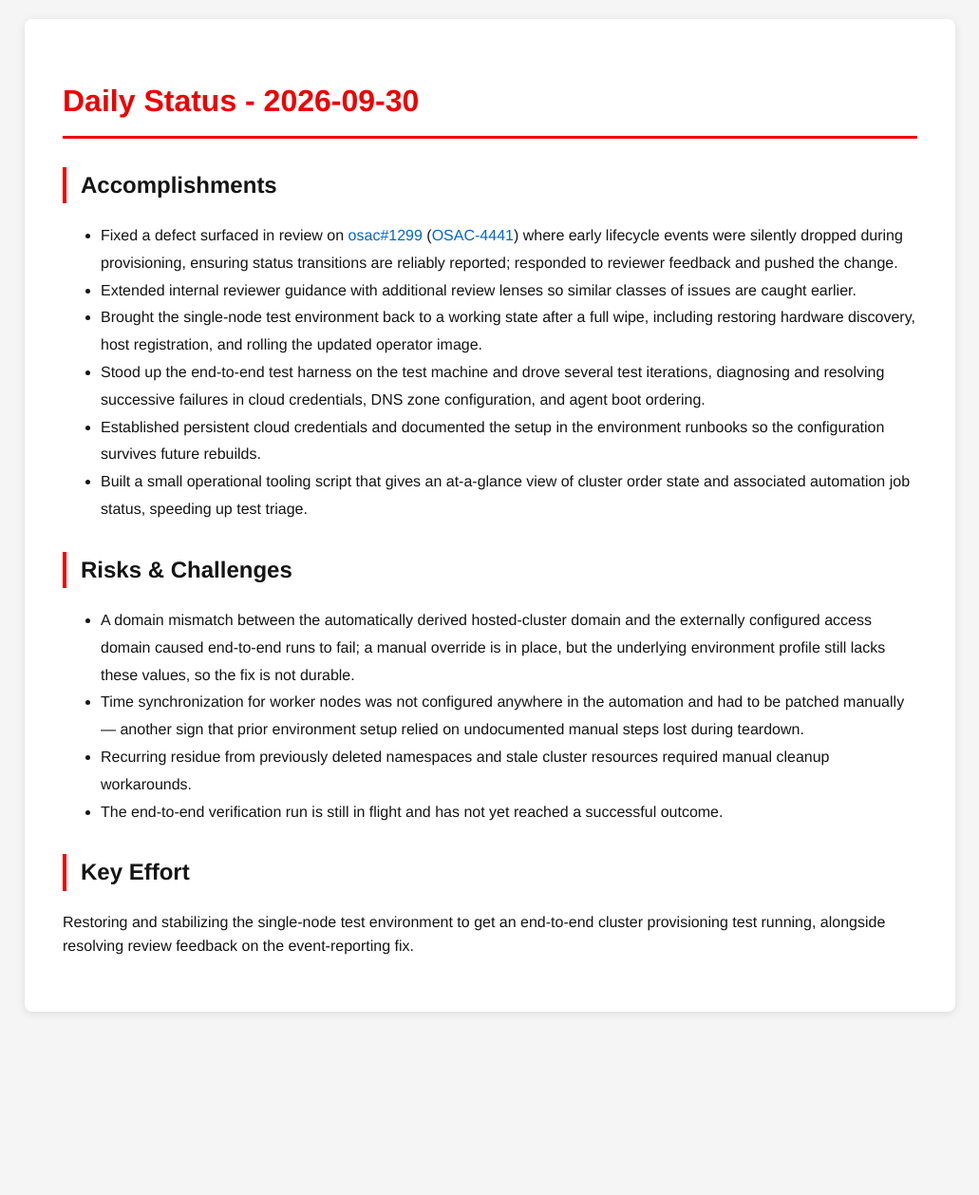
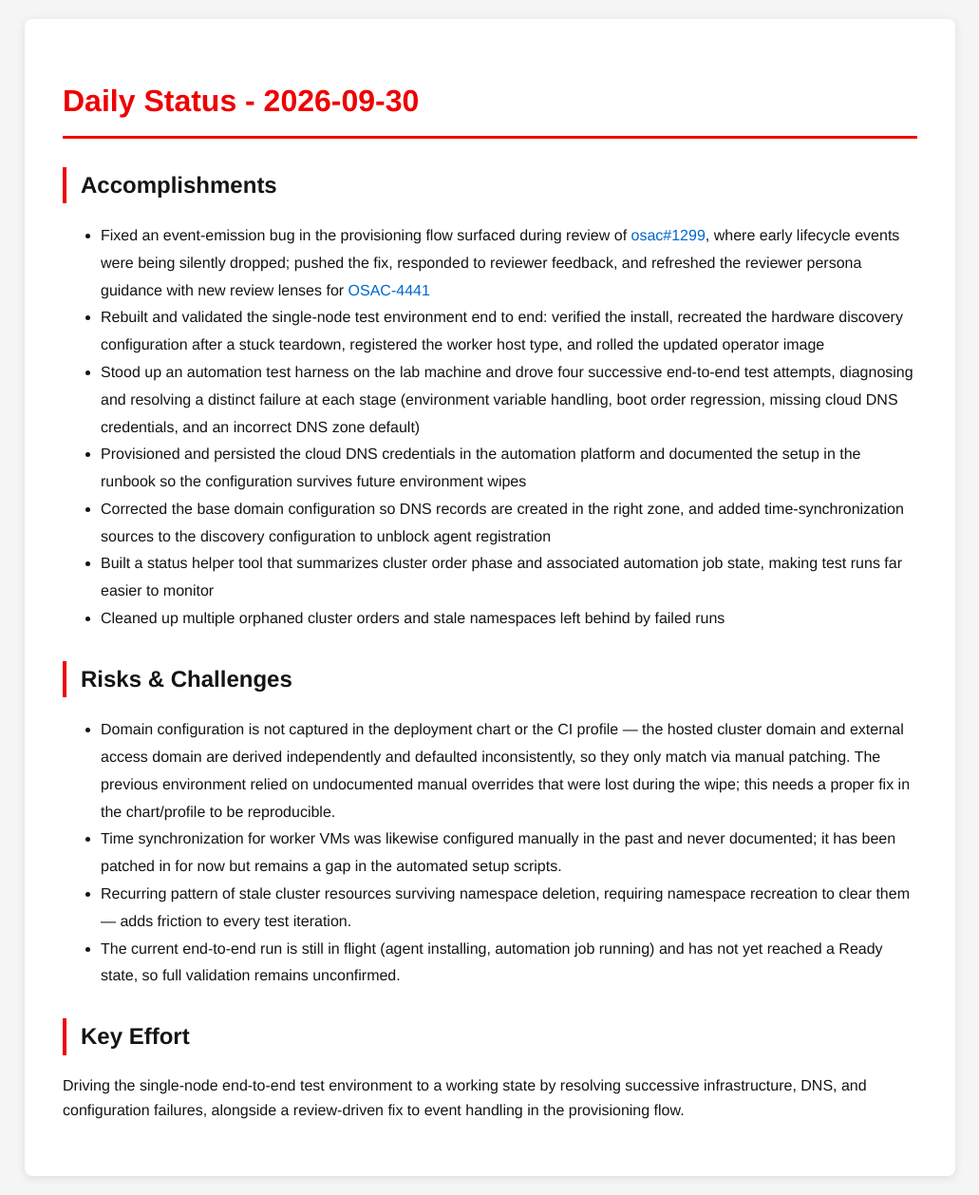
Before and after one commit to tzvatot/daily-status, a Jekyll site: the page built from 2026-09-30.md, in a window 1280 px wide. Shown: the whole page at 95% size, without its empty margins (124-1155 px from the left). Built offline with Jekyll 4.4.1, drawn with Linux system fonts in a browser that asks for light colours; before the commit the page ends 1085 px from its top, so only the background shows below that.

Commit message:
Daily status update - 2026-09-30

```diff
--- a/2026-09-30.md
+++ b/2026-09-30.md
@@ -7,18 +7,19 @@ date: 2026-09-30
 # Daily Status - 2026-09-30
 
 ## Accomplishments
-- Fixed a defect surfaced in review on [osac#1299](https://github.com/osac-project/osac/pull/1299) ([OSAC-4441](https://redhat.atlassian.net/browse/OSAC-4441)) where early lifecycle events were silently dropped during provisioning, ensuring status transitions are reliably reported; responded to reviewer feedback and pushed the change.
-- Extended internal reviewer guidance with additional review lenses so similar classes of issues are caught earlier.
-- Brought the single-node test environment back to a working state after a full wipe, including restoring hardware discovery, host registration, and rolling the updated operator image.
-- Stood up the end-to-end test harness on the test machine and drove several test iterations, diagnosing and resolving successive failures in cloud credentials, DNS zone configuration, and agent boot ordering.
-- Established persistent cloud credentials and documented the setup in the environment runbooks so the configuration survives future rebuilds.
-- Built a small operational tooling script that gives an at-a-glance view of cluster order state and associated automation job status, speeding up test triage.
+- Fixed an event-emission bug in the provisioning flow surfaced during review of [osac#1299](https://github.com/osac-project/osac/pull/1299), where early lifecycle events were being silently dropped; pushed the fix, responded to reviewer feedback, and refreshed the reviewer persona guidance with new review lenses for [OSAC-4441](https://redhat.atlassian.net/browse/OSAC-4441)
+- Rebuilt and validated the single-node test environment end to end: verified the install, recreated the hardware discovery configuration after a stuck teardown, registered the worker host type, and rolled the updated operator image
+- Stood up an automation test harness on the lab machine and drove four successive end-to-end test attempts, diagnosing and resolving a distinct failure at each stage (environment variable handling, boot order regression, missing cloud DNS credentials, and an incorrect DNS zone default)
+- Provisioned and persisted the cloud DNS credentials in the automation platform and documented the setup in the runbook so the configuration survives future environment wipes
+- Corrected the base domain configuration so DNS records are created in the right zone, and added time-synchronization sources to the discovery configuration to unblock agent registration
+- Built a status helper tool that summarizes cluster order phase and associated automation job state, making test runs far easier to monitor
+- Cleaned up multiple orphaned cluster orders and stale namespaces left behind by failed runs
 
 ## Risks & Challenges
-- A domain mismatch between the automatically derived hosted-cluster domain and the externally configured access domain caused end-to-end runs to fail; a manual override is in place, but the underlying environment profile still lacks these values, so the fix is not durable.
-- Time synchronization for worker nodes was not configured anywhere in the automation and had to be patched manually — another sign that prior environment setup relied on undocumented manual steps lost during teardown.
-- Recurring residue from previously deleted namespaces and stale cluster resources required manual cleanup workarounds.
-- The end-to-end verification run is still in flight and has not yet reached a successful outcome.
+- Domain configuration is not captured in the deployment chart or the CI profile — the hosted cluster domain and external access domain are derived independently and defaulted inconsistently, so they only match via manual patching. The previous environment relied on undocumented manual overrides that were lost during the wipe; this needs a proper fix in the chart/profile to be reproducible.
+- Time synchronization for worker VMs was likewise configured manually in the past and never documented; it has been patched in for now but remains a gap in the automated setup scripts.
+- Recurring pattern of stale cluster resources surviving namespace deletion, requiring namespace recreation to clear them — adds friction to every test iteration.
+- The current end-to-end run is still in flight (agent installing, automation job running) and has not yet reached a Ready state, so full validation remains unconfirmed.
 
 ## Key Effort
-Restoring and stabilizing the single-node test environment to get an end-to-end cluster provisioning test running, alongside resolving review feedback on the event-reporting fix.
+Driving the single-node end-to-end test environment to a working state by resolving successive infrastructure, DNS, and configuration failures, alongside a review-driven fix to event handling in the provisioning flow.
```
